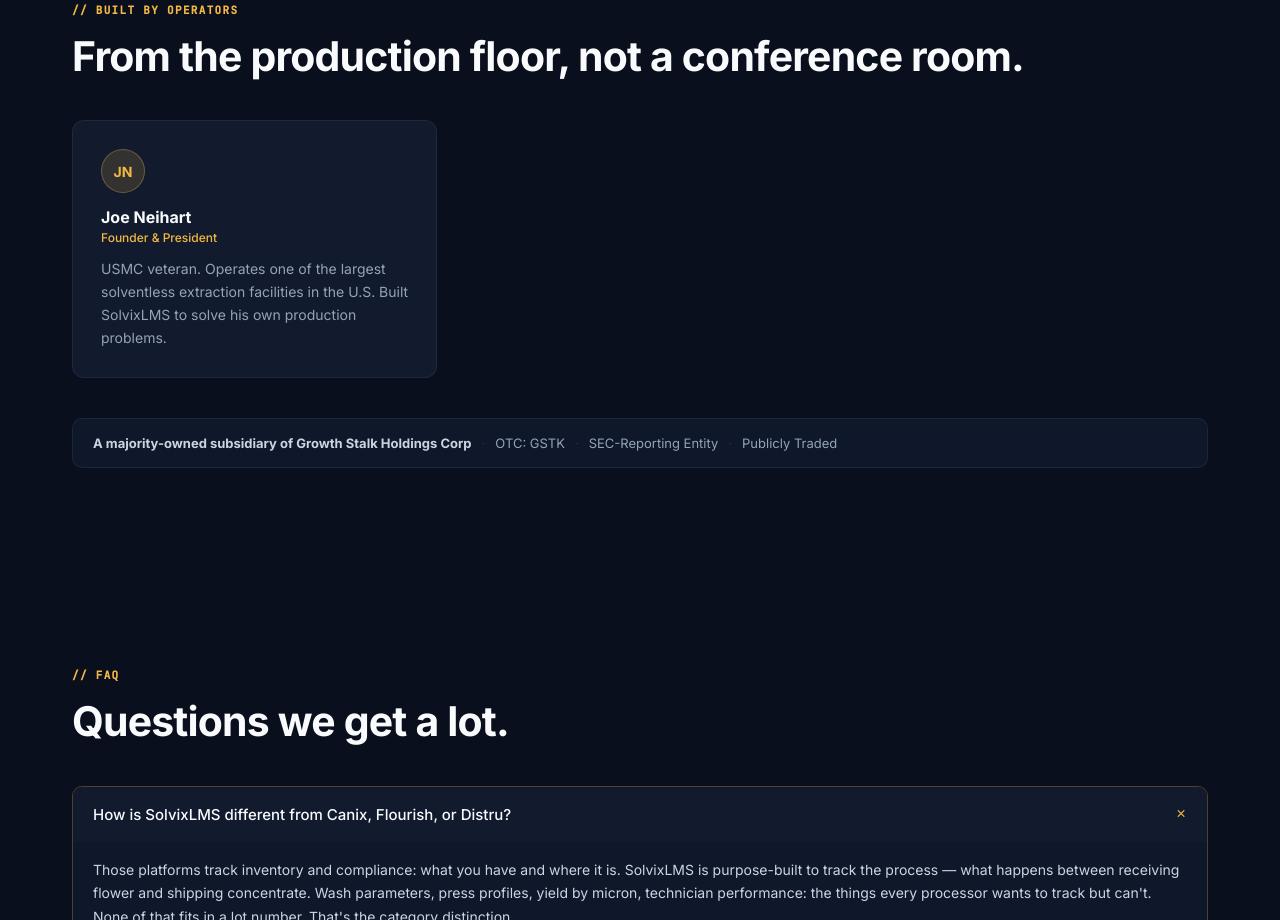
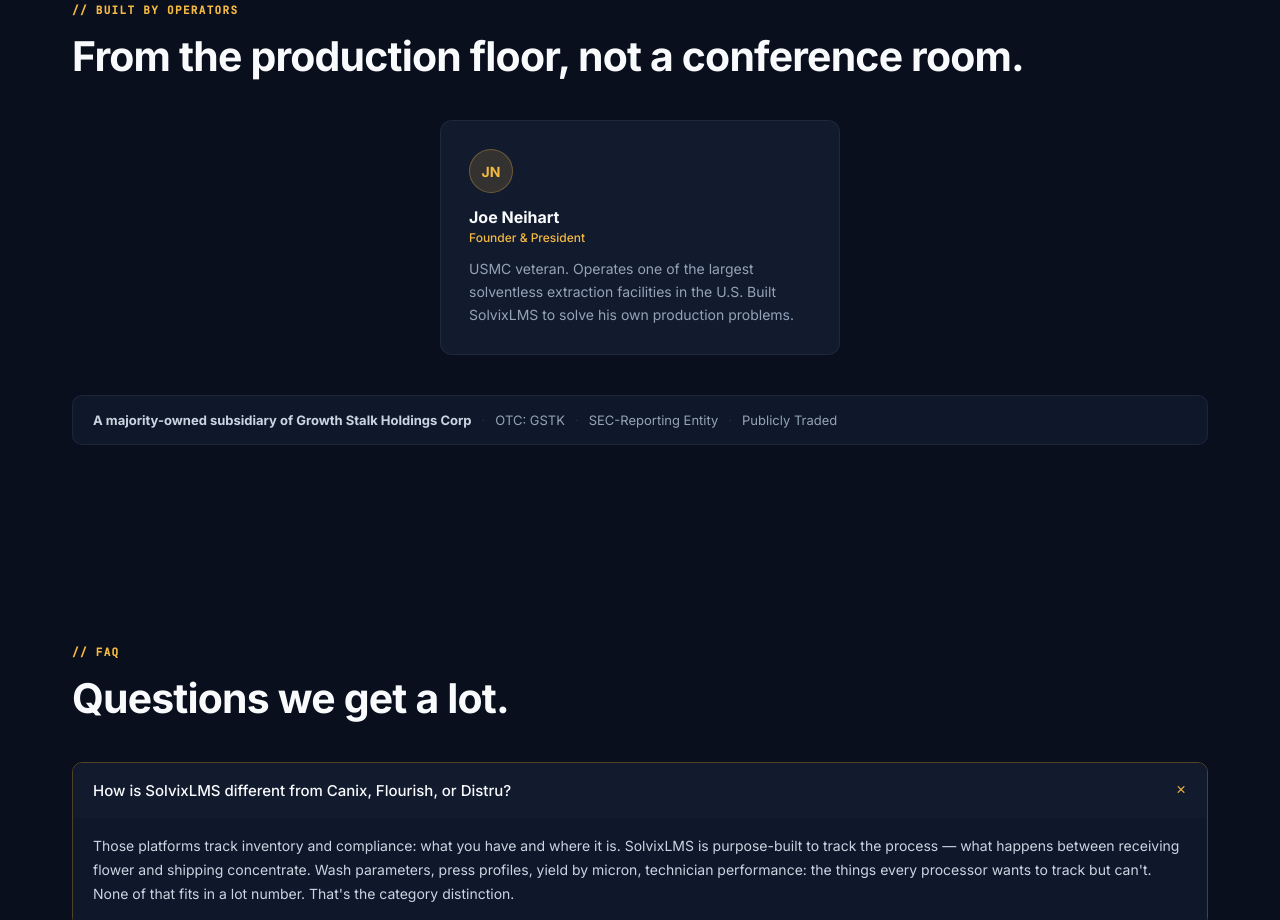
Before and after one commit to SolvixLMS-Technologies/solvixlms-web, a Next.js app: page / in a window 1280 px wide. Shown: the part 6660-7580 px from the top of the page. Built offline with nearby package versions, Linux system fonts and the light colour scheme.

Commit message:
fix(marketing): center lone founder card in team-grid (1-col override, max-width 400)

```diff
--- a/app/page.tsx
+++ b/app/page.tsx
@@ -1054,7 +1054,7 @@
       <div className="container">
         <div className="section-tag mono">// Built by Operators</div>
         <h2 className="section-h">From the production floor, not a conference room.</h2>
-        <div className="team-grid">
+        <div className="team-grid" style={{ gridTemplateColumns: "1fr", maxWidth: 400, margin: "40px auto" }}>
           <div className="tm-card">
             <div className="av">JN</div>
             <div className="nm">Joe Neihart</div>
```
